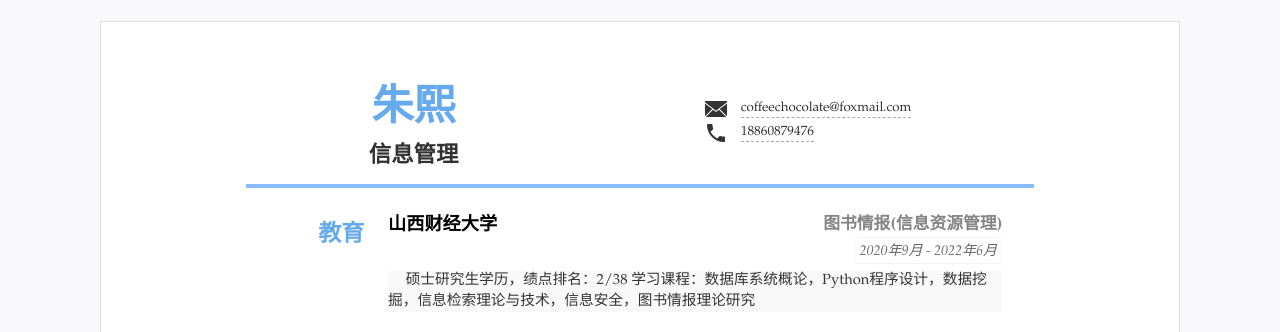
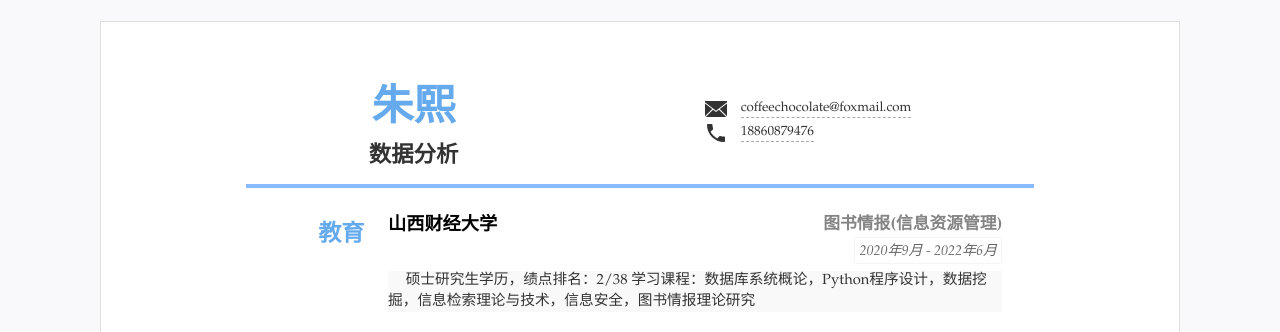
Before and after one commit to qiaokelishushu/CV, a Jekyll site: the page built from index.html, in a window 1280 px wide. Shown: the top 332 px of the page. Built offline with Jekyll 4.4.1, drawn with Linux system fonts in a browser that asks for light colours.

Commit message:
Update resume.yml

```diff
--- a/_data/resume.yml
+++ b/_data/resume.yml
@@ -4,7 +4,7 @@
 title: "简历标题"
 lang: "zh" #语言设置 zh表示中文 en 表示英语
 name: "朱熙"
-jobtitle: "信息管理" #可空不显示
+jobtitle: "数据分析" #可空不显示
 
 
 #联系方式
```
